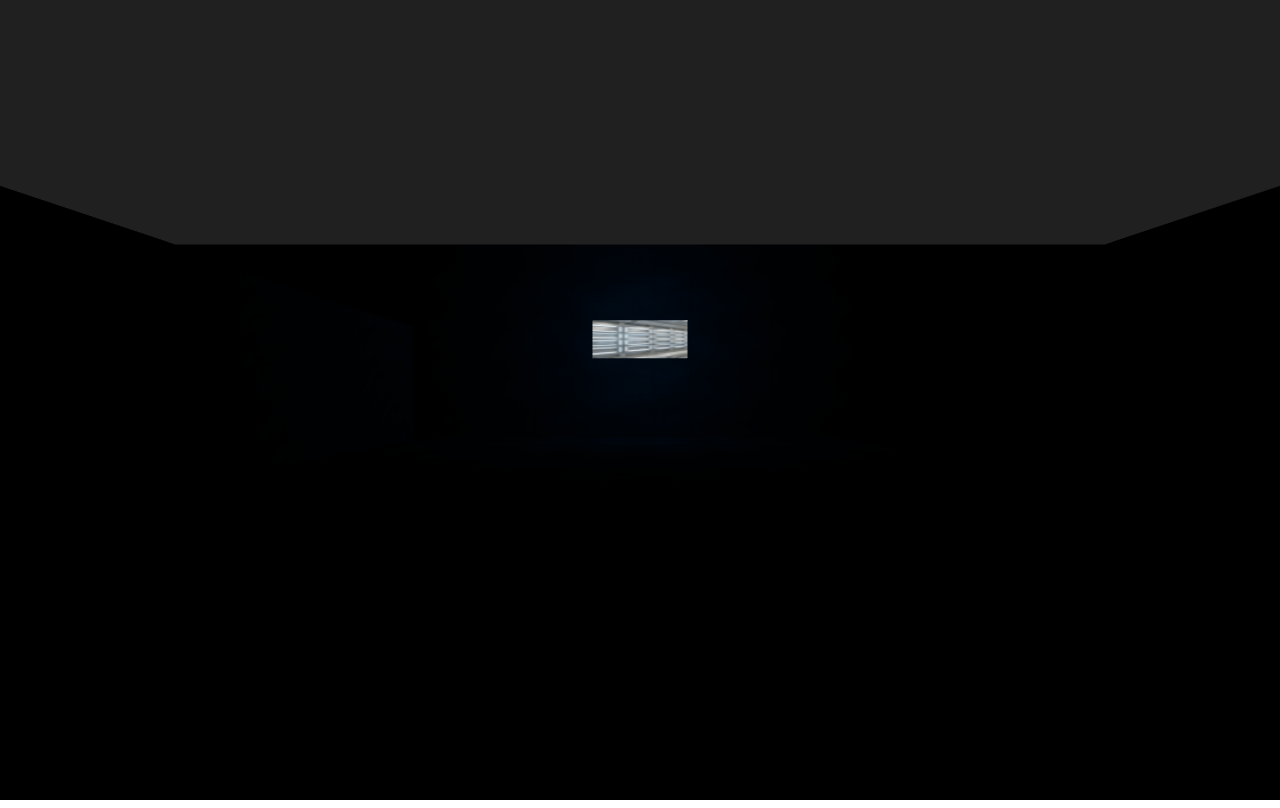
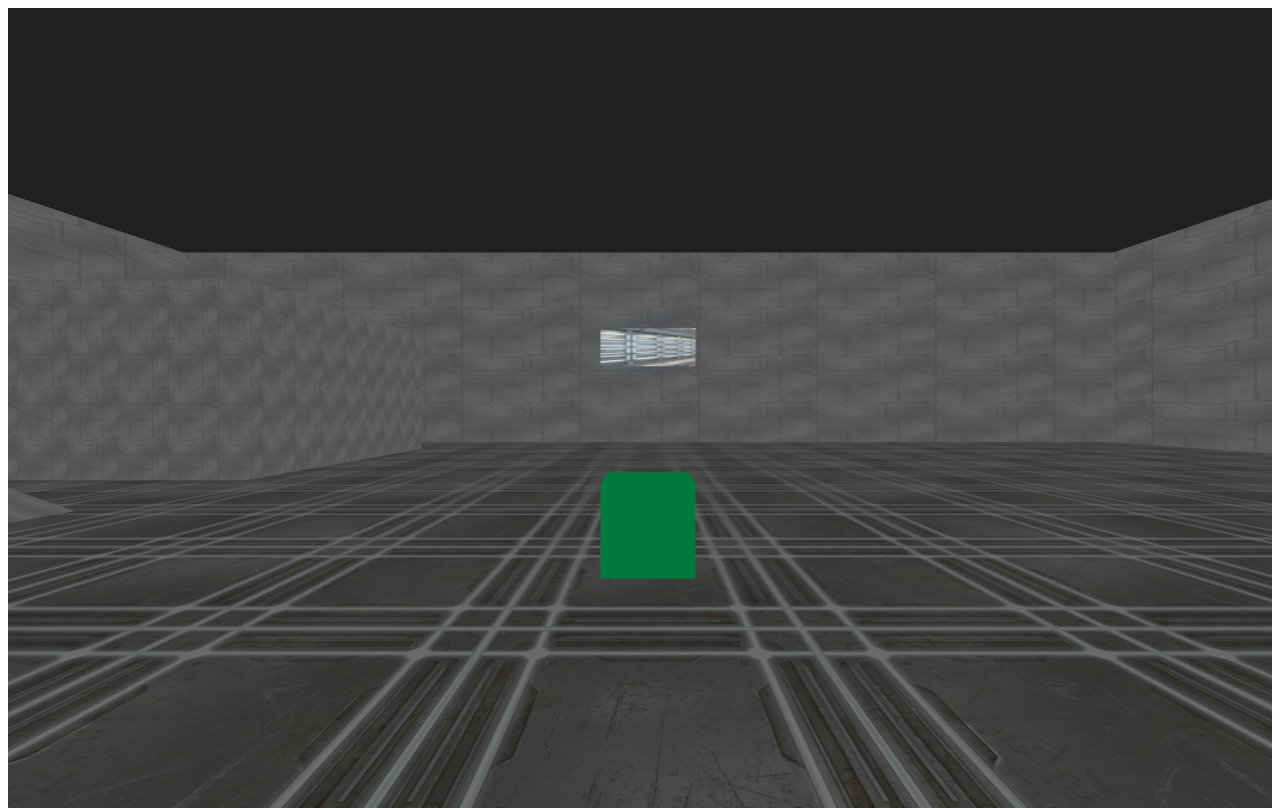
Before and after one commit to TheOnlyMaro/TheOnlyMaro.github.io, a website: page index.html in a window 1280 px wide. Drawn offline with nearby package versions, Linux system fonts and the light colour scheme; animation ran at ten frames a second.

Commit message:
Created backend server to run project, fixed scene lighting

```diff
--- a/core/renderer.js
+++ b/core/renderer.js
@@ -9,7 +9,9 @@ renderer.setPixelRatio(window.devicePixelRatio);
 renderer.shadowMap.enabled = true;
 renderer.shadowMap.type = THREE.PCFSoftShadowMap;
 
-document.body.appendChild(renderer.domElement);
+document.getElementById('game-container').appendChild(renderer.domElement);
+
+// Handle window resize
 
 function handleResize() {
     renderer.setSize(window.innerWidth, window.innerHeight);
--- /dev/null
+++ b/index.css
@@ -0,0 +1,18 @@
+html{
+    margin: 0;
+    padding: 0;
+    width: 100%;
+    height: 100%;
+    overflow: hidden;
+}
+
+body {
+    height: 100%;
+}
+
+#game-container {
+    position: relative;
+    width: 100%;
+    height: 100%;
+    overflow: hidden;
+}
--- a/index.html
+++ b/index.html
@@ -4,19 +4,14 @@
 <head>
     <meta charset="UTF-8">
     <title>Portal Game</title>
-    <style>
-        body {
-            margin: 0;
-            overflow: hidden;
-        }
+    <link rel="stylesheet" href="./index.css">
 
-        canvas {
-            display: block;
-        }
-    </style>
 </head>
 
 <body>
+    <div id="game-container">
+
+    </div>
     <script type="importmap">
     {
         "imports": {
@@ -25,6 +20,7 @@
     }
     </script>
     <script type="module">
+        // Load the app's entry module
         import './main.js';
     </script>
 </body>
--- a/levels/level1.js
+++ b/levels/level1.js
@@ -94,5 +94,22 @@ export function loadLevel(scene) {
     checkLight.position.set(0, 5, -20);
     scene.add(checkLight);
 
+
+
+    // Add a soft ambient light so MeshStandardMaterials are visible if level lights fail
+    const ambient = new THREE.AmbientLight(0xffffff, 0.6);
+    scene.add(ambient);
+
+    //TEMPORARY
+    // Add a visible debug box in front of the camera so you can verify rendering
+    const debugGeo = new THREE.BoxGeometry(1, 1, 1);
+    const debugMat = new THREE.MeshStandardMaterial({ color: 0x00ff88 });
+    const debugBox = new THREE.Mesh(debugGeo, debugMat);
+    debugBox.position.set(0, 0.5, -3);
+    scene.add(debugBox);
+
+
     return colliders;
+
+
 }
```
Also changed, not shown: package.json (added, +11 -0 lines), server.js (added, +28 -0 lines), README.md, 2 other files.
